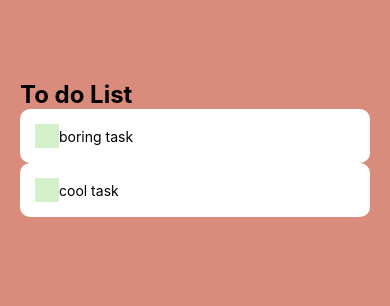
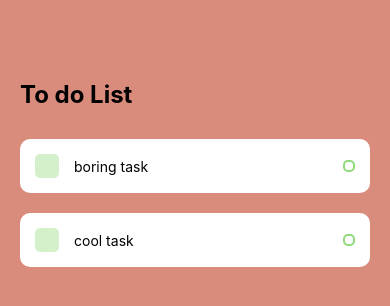
Before and after one commit to AlessandroCinque/MyReactNative, a React Native app: screen / in a window 390 px wide. Shown: the top 306 px of the page. Built offline with nearby package versions, Linux system fonts and the light colour scheme.

Commit message:
First video completed

```diff
--- a/App.js
+++ b/App.js
@@ -38,6 +38,6 @@
   },
   items:
   {
-
+    marginTop:30
   },
 });
--- a/components/Task.js
+++ b/components/Task.js
@@ -6,9 +6,11 @@
     return(
         <View style={styles.item}>
             <View style={styles.itemLeft}>
-                <TouchableOpacity style={styles.square}></TouchableOpacity>
-                <Text>{props.text}</Text>
+                <View style={styles.square}></View>
+                <Text style={styles.itemText}>{props.text}</Text>
             </View>
+
+            <View style={styles.circular}></View>
 
         </View>
     )
@@ -18,7 +20,12 @@
     {
         backgroundColor:'#FFF',
         padding:15,
-        borderRadius: 10
+        borderRadius: 10,
+        flexDirection: 'row',
+        alignItems:'center',
+        justifyContent: 'space-between',
+        marginBottom:20,
+
     },
     itemLeft:{
         flexDirection: 'row',
@@ -31,6 +38,22 @@
         height:24,
         backgroundColor: '#90DA7C',
         opacity:0.4,
+        borderRadius: 5,
+        marginRight:15
+    },
+    itemText:
+    {
+        maxWidth: '80%'
+
+    },
+    circular:
+    {
+        width:12,
+        height:12,
+        borderColor:'#90DA7C',
+        borderWidth:2,
+        borderRadius: 5,
+
     }
 })
 
```
